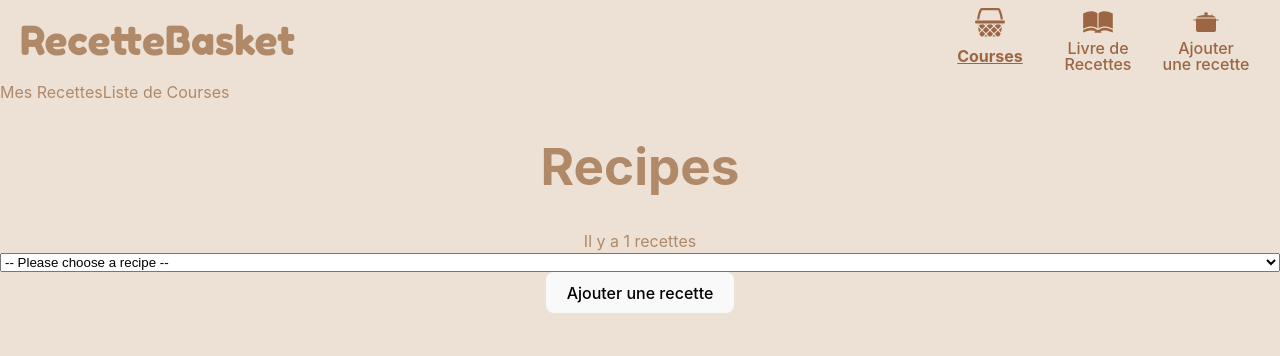
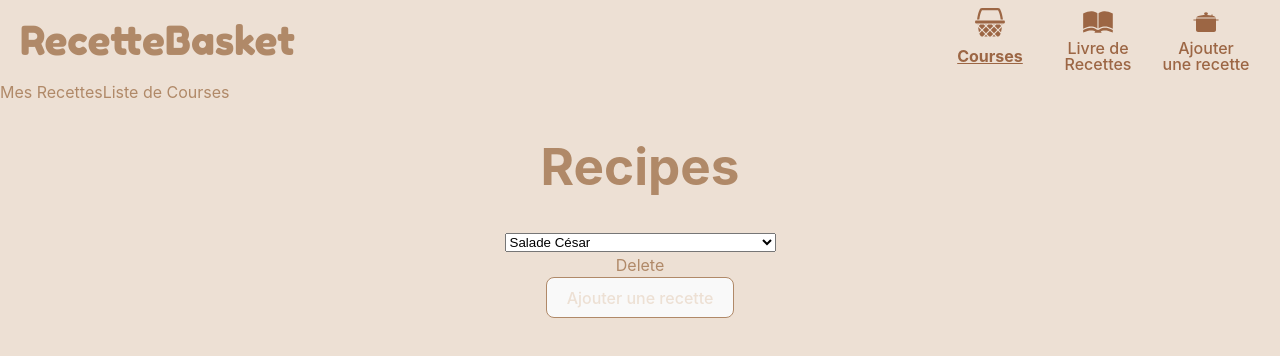
Before and after one commit to charlottemllt/recipes-app, a React (Vite) app: page / in a window 1280 px wide. Shown: the top 356 px of the page. Built offline with nearby package versions, Linux system fonts and the light colour scheme.

Commit message:
add main functionnalities (add recipe, delete)

```diff
--- a/src/App.css
+++ b/src/App.css
@@ -159,10 +159,12 @@
         left: calc(100% - 40px);
       }
 
-      &:hover{
-        /* animation: openCard 1s ease infinite alternate; */
-        box-shadow: var(--color5) 5px 5px 10px;
-        transition: all ease 0.2s;
+      &.new{
+        &:hover{
+          /* animation: openCard 1s ease infinite alternate; */
+          box-shadow: var(--color5) 5px 5px 10px;
+          transition: all ease 0.2s;
+        }
       }
     }
   }
--- a/src/App.jsx
+++ b/src/App.jsx
@@ -1,6 +1,7 @@
 // import { useState } from 'react'
 import { Routes, Route } from "react-router-dom";
 import './App.css'
+import {RecipesContextProvider} from "./context/RecipesContext";
 import Homepage from "./pages/Homepage"
 import RecipesBook from "./pages/RecipesBook"
 import NewRecipe from "./pages/NewRecipe"
@@ -11,6 +12,7 @@ function App() {
 
   return (
     <div className="App">
+      <RecipesContextProvider>
         <Header />
         <Routes>
           <Route path="/" element={<Homepage />}></Route>
@@ -18,6 +20,7 @@ function App() {
           <Route path="/new_recipe" element={<NewRecipe />}></Route>
           <Route path="/details/:indexRecipe" element={<RecipeDetails />}></Route>
         </Routes>
+      </RecipesContextProvider>
     </div>
   )
 }
--- a/src/components/Basket.jsx
+++ b/src/components/Basket.jsx
@@ -1,4 +1,4 @@
-import { useContext, useEffect } from 'react';
+import { useContext } from 'react';
 
 import { RecipesContext } from "../context/RecipesContext";
 
@@ -38,7 +38,7 @@ function Basket(){
 
 
     return (
-        <>
+        <div className="Basket">
             <h1>Basket</h1>
             <div>Voici votre liste de courses :</div>
             {
@@ -48,7 +48,7 @@ function Basket(){
                     return <div key={index}>{quantity} {ingObj["unité"]}{quantity > 1 ? ingObj["pluriel"] : ingObj["singulier"]}</div>
                 })
             }
-        </>
+        </div>
     )
 }
 
--- a/src/components/RecipeCard.jsx
+++ b/src/components/RecipeCard.jsx
@@ -1,33 +1,37 @@
-import { Link } from "react-router-dom";
+import { Link } from "react-router-dom";import { useContext } from 'react';
+
+import { RecipesContext } from "../context/RecipesContext";
 import { IoIosAddCircle, IoIosAdd } from "react-icons/io";
 import { FaEye } from "react-icons/fa";
 
-function addRecipe(){
-    console.log("add the recipe")
-}
-function seeRecipeDetails(){
-    console.log("see the recipe details")
-}
-function addNewRecipe(){
-    console.log("add a new recipe")
-}
+function RecipeCard(props){
+    const {recipes, setRecipes} = useContext(RecipesContext);
+    const name = props.recipe["Name"]
 
-function RecipeCard(props){
-    const name = props.recipe["Name"]
+    function addRecipe(){
+        let recipesCopy = recipes.concat([{
+            index: props.recipe["ID"],
+            quantity: 1
+            }]
+        )
+        setRecipes(recipesCopy)
+    }
     if (name == "add-a-new-recipe"){
         return (
-            <Link to="/new_recipe" className="RecipeCard">
-                <IoIosAdd className="addNewRecipe recipeItem" onClick={addNewRecipe} />
+            <Link to="/new_recipe" className="RecipeCard new">
+                <IoIosAdd className="addNewRecipe recipeItem" />
             </Link>
         )
     }
     else{
         return (
-            <Link to={`/details/${props.recipe["ID"]}`} className="RecipeCard">
+            <div className="RecipeCard">
                 <div className="recipeItem" key={`recipe-item-${props.recipe["ID"]}`}>{name}</div>
-                <FaEye className="seeRecipeBtn" onClick={seeRecipeDetails} />
+                <Link to={`/details/${props.recipe["ID"]}`}>
+                    <FaEye className="seeRecipeBtn" />
+                </Link>
                 <IoIosAddCircle className="addRecipeBtn" onClick={addRecipe} />
-            </Link>
+            </div>
         )
     }
 }
--- a/src/components/Recipes.jsx
+++ b/src/components/Recipes.jsx
@@ -5,7 +5,6 @@ import { RecipesContext } from "../context/RecipesContext";
 import RECIPES from '../config/recipes.json'
 
 function Recipes(){
-    // const [numberOfRecipes, setNumberOfRecipes] = useState(1)
     const {recipes, setRecipes} = useContext(RecipesContext);
     const allRecipes = RECIPES
 
@@ -17,6 +16,7 @@ function Recipes(){
         }
         setRecipes(recipesCopy)
     }
+
     function addRecipe(){
         let newRecipes = recipes.concat([{
             index: "001",
@@ -24,16 +24,25 @@ function Recipes(){
         }])
         setRecipes(newRecipes)
     }
+    function deleteRecipe(index){
+        let recipesCopy = [ ...recipes]
+        recipesCopy.splice(index, 1);
+        setRecipes(recipesCopy)
+    }
 
     return (
-        <>
+        <div className="Recipes">
             <h1>Recipes</h1>
-            <div>Il y a {recipes.length} recettes</div>
-
             <div className="selectList">
                 {
                     Array.from({length: recipes.length}, (x, i) => i).map( (indexSelect) => {
-                        return <select key={`select-${indexSelect}`} name="recipes" onChange={(e) => updateRecipes(e, indexSelect)}>
+                        return <div className="recipeItem" key={`recipe-${indexSelect}`}>
+                                <select
+                                    key={`select-${indexSelect}`}
+                                    name="recipes"
+                                    value={recipes[indexSelect]["index"]}
+                                    onChange={(e) => updateRecipes(e, indexSelect)}
+                                >
                                     <option value="">-- Please choose a recipe --</option>
                                     {
                                         Object.keys(allRecipes).map( (recipeID) => {
@@ -42,14 +51,14 @@ function Recipes(){
                                         })
                                     }
                                 </select>
+                                <div onClick={ () => {deleteRecipe(indexSelect)}}>Delete</div>
+                            </div>
                     })
                 }
             </div>
 
-            {/* <div onClick={ () => {setNumberOfRecipes(numberOfRecipes - 1)}}>Delete</div> */}
-
             <button onClick={ () => addRecipe()}>Ajouter une recette</button>
-        </>
+        </div>
     )
 }
 
--- a/src/index.css
+++ b/src/index.css
@@ -50,17 +50,20 @@ h1 {
 
 button {
   border-radius: 8px;
-  border: 1px solid transparent;
+  border: 1px solid var(--color4);
   padding: 0.6em 1.2em;
   font-size: 1em;
   font-weight: 500;
   font-family: inherit;
-  background-color: #1a1a1a;
+  background-color: var(--color4);
+  color: var(--color1);
   cursor: pointer;
-  transition: border-color 0.25s;
+  /* transition: border-color 0.25s; */
 }
 button:hover {
-  border-color: #646cff;
+  border-color: var(--color4);
+  background-color: var(--color1);
+  color: var(--color4);
 }
 button:focus,
 button:focus-visible {
--- a/src/pages/Homepage.jsx
+++ b/src/pages/Homepage.jsx
@@ -1,12 +1,11 @@
 import { useState } from 'react';
 
-import { RecipesContextProvider } from "../context/RecipesContext";
+// import { RecipesContextProvider } from "../context/RecipesContext";
 import Recipes from "../components/Recipes";
 import Basket from "../components/Basket";
 
 function Homepage(){
     const [pageSelected, setPage] = useState("recipes")
-    // const {recipes, setRecipes} = useContext(RecipesContext)
 
     function setPageAsBasket(){
         setPage("basket")
@@ -21,10 +20,8 @@ function Homepage(){
                 <div onClick={() => setPageAsRecipes()}>Mes Recettes</div>
                 <div onClick={() => setPageAsBasket()}>Liste de Courses</div>
             </nav>
-            <RecipesContextProvider>
-                {pageSelected === "recipes" && <Recipes />}
-                {pageSelected === "basket" && <Basket />}
-            </RecipesContextProvider>
+            {pageSelected === "recipes" && <Recipes />}
+            {pageSelected === "basket" && <Basket />}
         </div>
     )
 }
--- a/src/pages/RecipeDetails.jsx
+++ b/src/pages/RecipeDetails.jsx
@@ -1,4 +1,7 @@
 import { Link, useParams } from "react-router-dom";
+import { useContext } from 'react';
+
+import { RecipesContext } from "../context/RecipesContext";
 
 import { PiOvenFill } from "react-icons/pi";
 import { TbSeeding, TbSalad } from "react-icons/tb";
@@ -27,8 +30,18 @@ const TAG_ICONS = {
 }
 
 function RecipeDetails(){
+    const {recipes, setRecipes} = useContext(RecipesContext);
     const recipeID = useParams()
     const recipe = RECIPES[recipeID["indexRecipe"]]
+
+    function addRecipe(){
+        let recipesCopy = recipes.concat([{
+            index: recipe["ID"],
+            quantity: 1
+            }]
+        )
+        setRecipes(recipesCopy)
+    }
     return (
         <div className="RecipeDetails">
             <Link className="BackBtn" to="/recipes_book">
@@ -80,9 +93,9 @@ function RecipeDetails(){
                     <div className="stepDescription">Faites chauffer une poêle légèrement huilée à feu moyen.</div>
                 </div>
             </div>
-            {/* <div className="addRecipeBtn Btn">
+            <div className="addRecipeBtn Btn" onClick={addRecipe}>
                 Ajouter à la liste
-            </div> */}
+            </div>
             <Link to="/recipes_book" className="allRecipesBtn Btn">
                 Voir toutes les recettes
             </Link>
```
Lines whose indentation alone changed are shown as unchanged.
